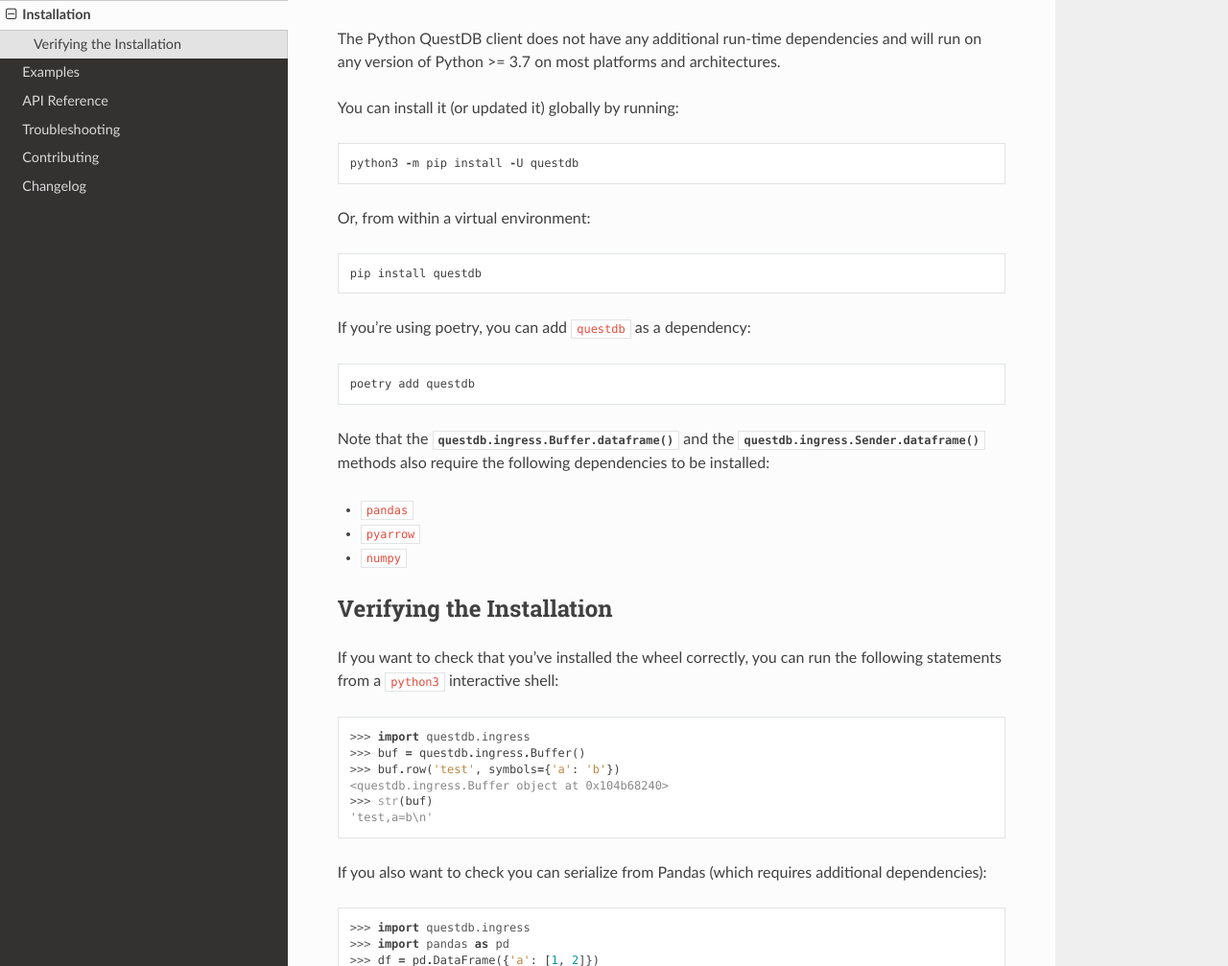
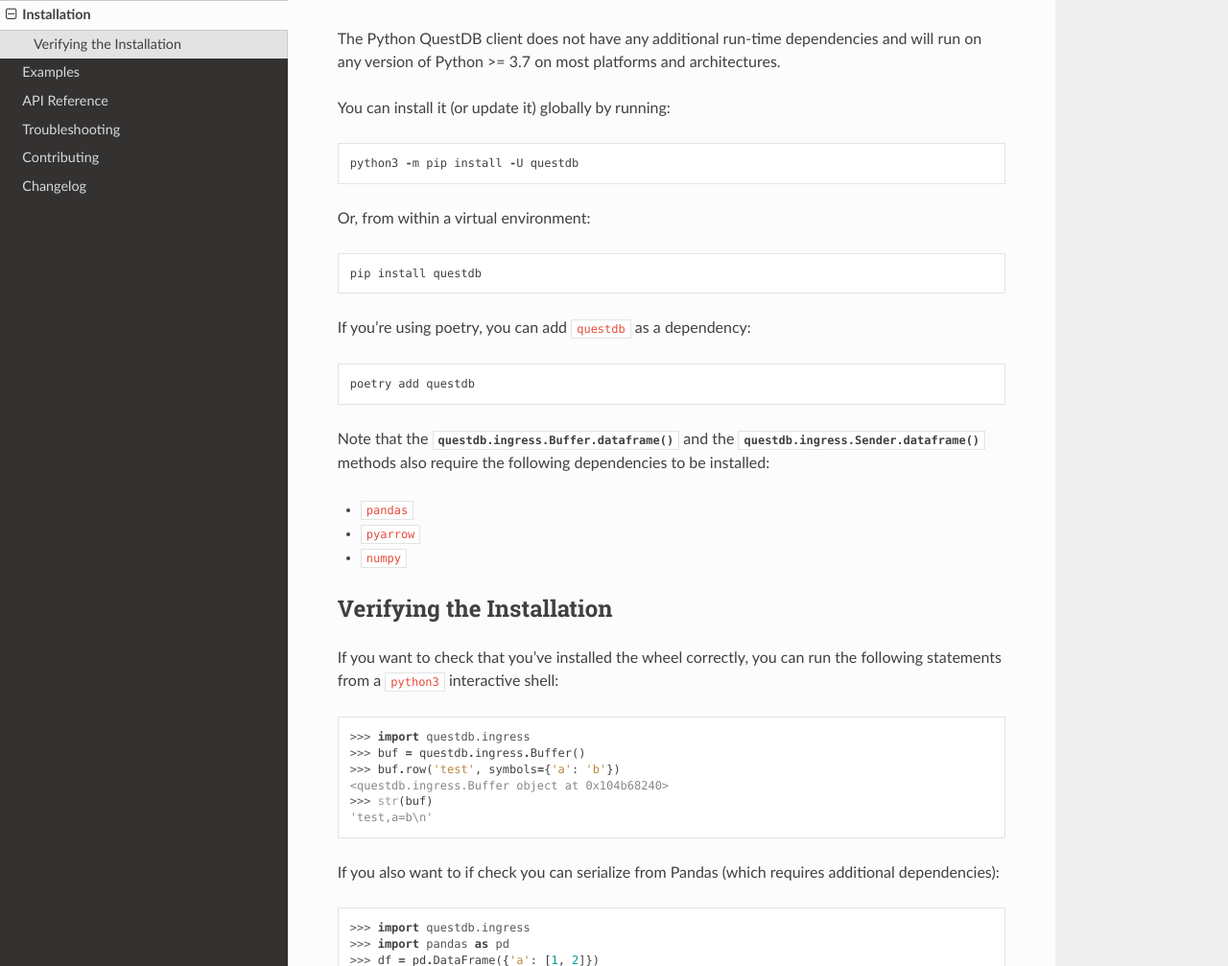
Before and after one commit to questdb/py-questdb-client, a Sphinx documentation site: the page built from docs/installation.rst, in a window 1280 px wide and 1400 px high. Shown: the part 131-1138 px from the top of the window at 96% size. Built offline with Sphinx 7.4.7 and the Read the Docs theme 2.0.0, drawn with Linux system fonts in a browser that asks for light colours.

Commit message:
Fixed typos spotted during the code review.

```diff
--- a/docs/installation.rst
+++ b/docs/installation.rst
@@ -5,7 +5,7 @@
 The Python QuestDB client does not have any additional run-time dependencies and
 will run on any version of Python >= 3.7 on most platforms and architectures.
 
-You can install it (or updated it) globally by running::
+You can install it (or update it) globally by running::
 
     python3 -m pip install -U questdb
 
@@ -44,7 +44,7 @@
     >>> str(buf)
     'test,a=b\n'
 
-If you also want to check you can serialize from Pandas
+If you also want to if check you can serialize from Pandas
 (which requires additional dependencies):
 
 .. code-block:: python
```
